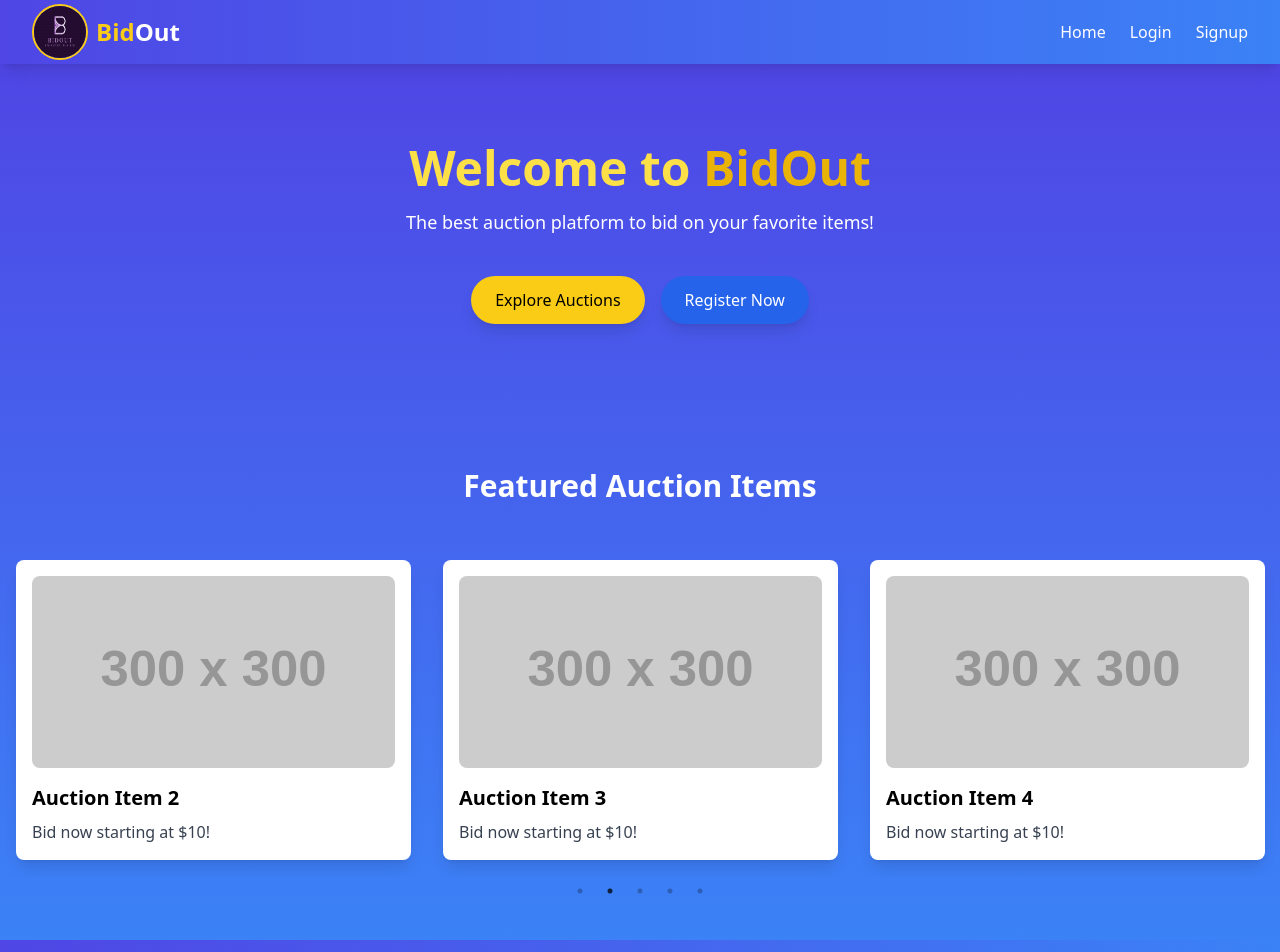
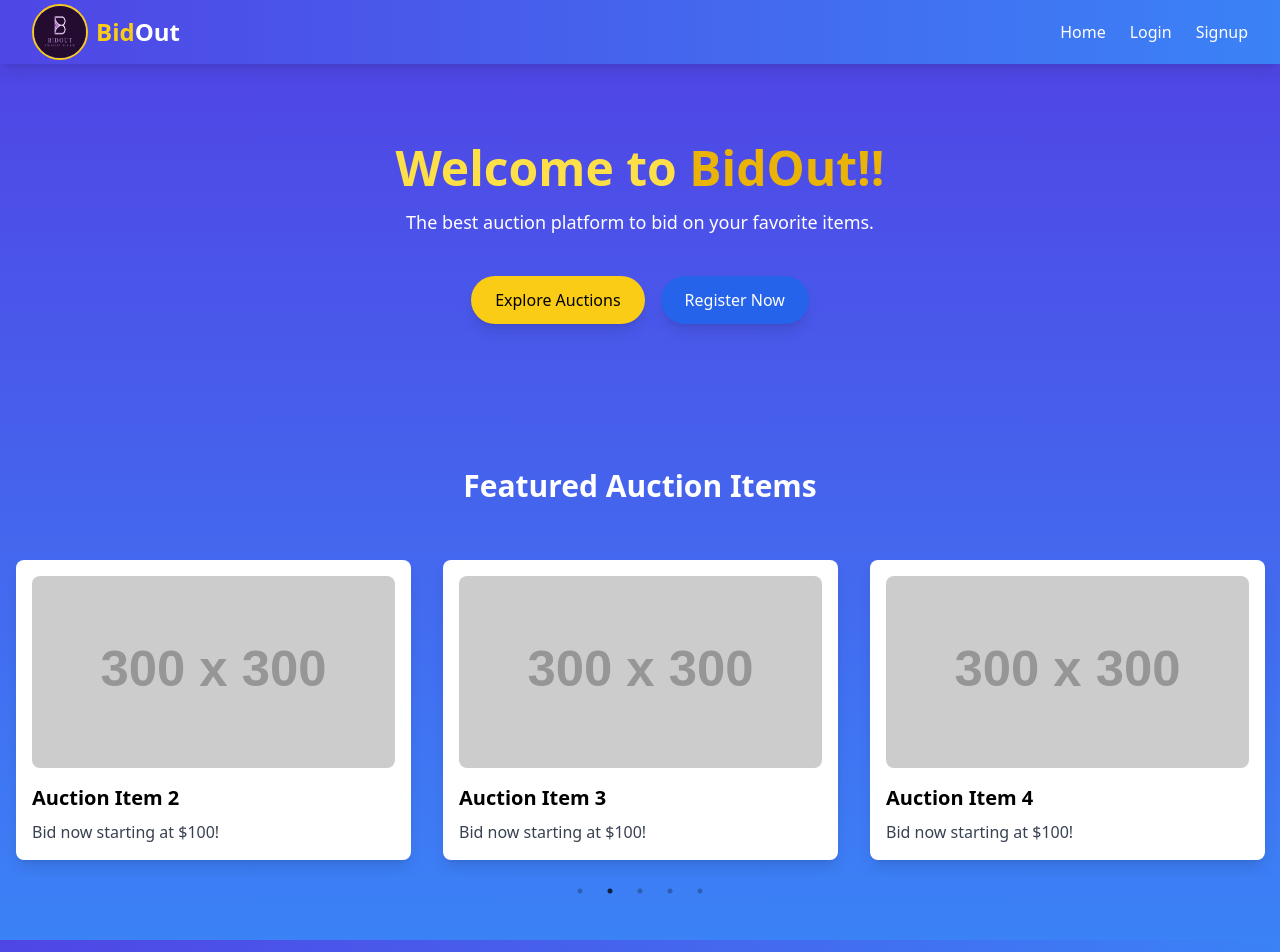
Before and after one commit to Kavindu-R/Bidout-Project-SE205.3, a React (Vite) app: page / in a window 1280 px wide. Shown: the top 952 px of the page. Built offline with nearby package versions, Linux system fonts and the light colour scheme.

Commit message:
Home Page Updated!

```diff
--- a/src/pages/Home.jsx
+++ b/src/pages/Home.jsx
@@ -1,5 +1,5 @@
-import { motion } from 'framer-motion';
-import Slider from 'react-slick';
+import { motion } from "framer-motion";
+import Slider from "react-slick";
 import "slick-carousel/slick/slick.css";
 import "slick-carousel/slick/slick-theme.css";
 
@@ -10,8 +10,8 @@ const HomePage = () => {
     speed: 500,
     slidesToShow: 3,
     slidesToScroll: 1,
-    autoplay: true, // Enable auto-moving
-    autoplaySpeed: 3000, // Change every 3 seconds
+    autoplay: true,
+    autoplaySpeed: 3000,
     nextArrow: <SampleNextArrow />,
     prevArrow: <SamplePrevArrow />,
     responsive: [
@@ -22,9 +22,9 @@ const HomePage = () => {
           slidesToScroll: 1,
           infinite: true,
           dots: true,
-          autoplay: true, // Ensure autoplay is enabled in responsive breakpoints too
-          autoplaySpeed: 3000
-        }
+          autoplay: true,
+          autoplaySpeed: 3000,
+        },
       },
       {
         breakpoint: 600,
@@ -32,10 +32,10 @@ const HomePage = () => {
           slidesToShow: 1,
           slidesToScroll: 1,
           autoplay: true,
-          autoplaySpeed: 3000
-        }
-      }
-    ]
+          autoplaySpeed: 3000,
+        },
+      },
+    ],
   };
 
   return (
@@ -48,7 +48,7 @@ const HomePage = () => {
           transition={{ duration: 0.6 }}
           className="text-5xl font-bold text-yellow-300"
         >
-          Welcome to <span className="text-yellow-500">BidOut</span>
+          Welcome to <span className="text-yellow-500">BidOut!!</span>
         </motion.h1>
 
         {/* Sub-heading */}
@@ -58,7 +58,7 @@ const HomePage = () => {
           transition={{ delay: 0.3, duration: 0.6 }}
           className="text-lg mt-4"
         >
-          The best auction platform to bid on your favorite items!
+          The best auction platform to bid on your favorite items.
         </motion.p>
 
         {/* Animated Buttons */}
@@ -127,7 +127,7 @@ const HomePage = () => {
                   >
                     Auction Item {item}
                   </motion.h3>
-                  <p className="text-gray-700 mt-2">Bid now starting at $10!</p>
+                  <p className="text-gray-700 mt-2">Bid now starting at $100!</p>
                 </div>
               </motion.div>
             ))}
```
